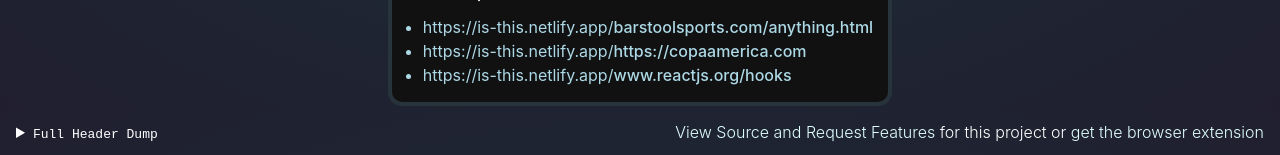
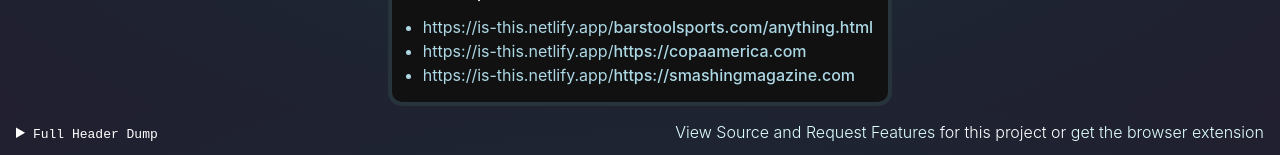
Before and after one commit to swyxio/is-this-netlify, a Svelte app: page / in a window 1280 px wide. Both pictures are taken after a click on the heading "Usage Examples". Shown: the part 693-848 px from the top of the page. Built offline with nearby package versions, Linux system fonts and the light colour scheme; no server answers.

Commit message:
Replaces URL
Replaching reactjs.org with smashingmagazine.com, as the Rect team has moved their docs.

```diff
--- a/src/UsageExample.svelte
+++ b/src/UsageExample.svelte
@@ -99,8 +99,8 @@
         </a>
       </li>
       <li class="UsageExample-list-item">
-        <a href="https://is-this.netlify.app/www.reactjs.org/hooks">
-          https://is-this.netlify.app/<span>www.reactjs.org/hooks</span>
+        <a href="https://is-this.netlify.app/https://smashingmagazine.com">
+          https://is-this.netlify.app/<span>https://smashingmagazine.com</span>
         </a>
       </li>
     </ul>
```
